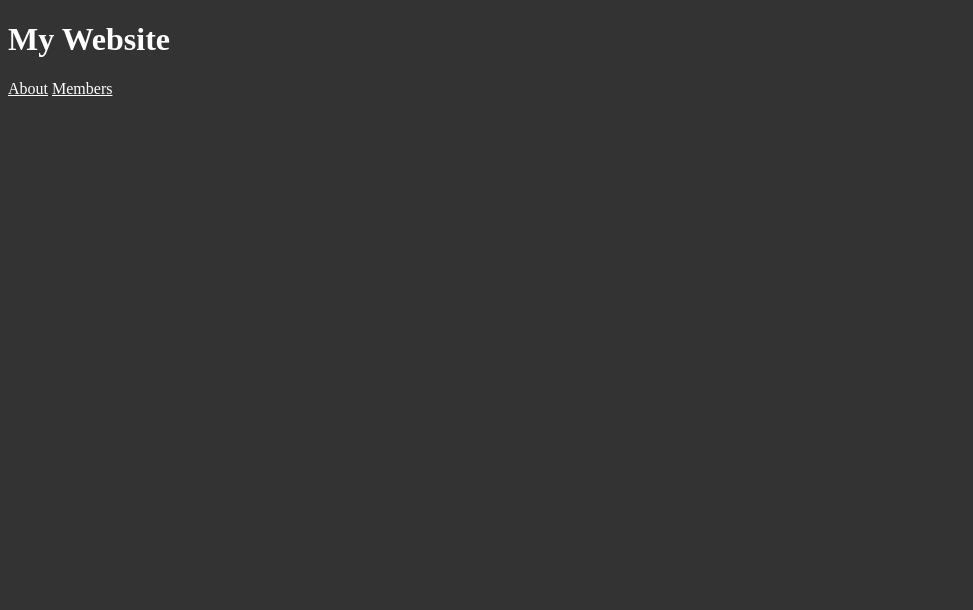
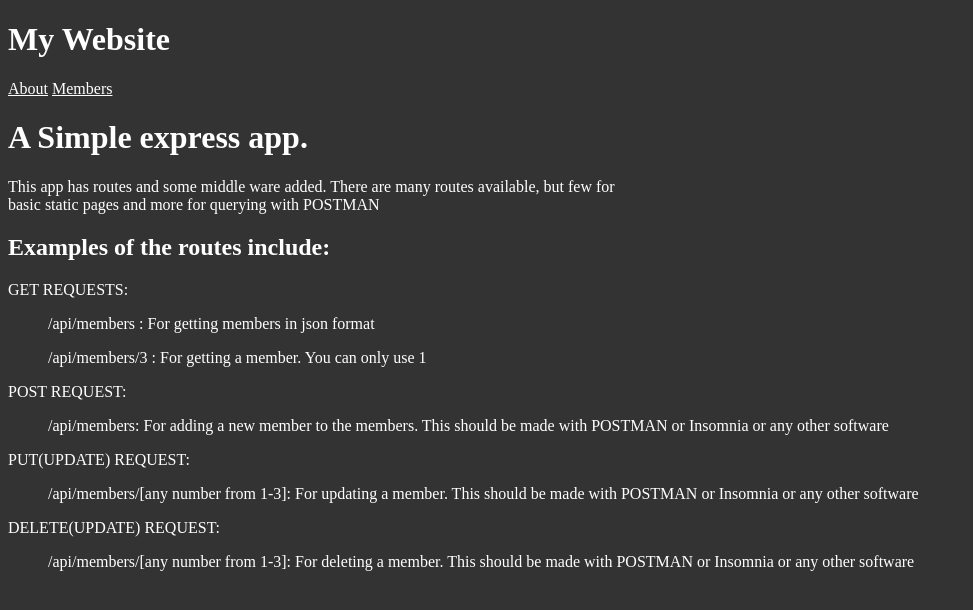
Before and after one commit to Theodore-Kelechukwu-Onyejiaku/a-simple-express-app-with-post-man, a website: page public/index.html in a window 1280 px wide. Shown: the whole page, without its empty margins (0-973 px from the left). Drawn offline with Linux system fonts and the light colour scheme.

Commit message:
add README.md

```diff
--- a/public/css/style.css
+++ b/public/css/style.css
@@ -6,3 +6,8 @@ body{
 a {
     color:white;
 }
+
+p{
+    width: 50%;
+    text-align:left;
+}
--- a/public/index.html
+++ b/public/index.html
@@ -11,5 +11,47 @@
     <h1>My Website</h1>
     <a href="about.html">About</a>
     <a href="/api/members">Members</a>
+<div>
+<h1>A Simple express app.</h1>
+<div>
+    <p>
+        This app has routes and some middle ware added.
+There are many routes available, but few for basic static pages and more for querying with POSTMAN
+    </p>
+</div>
+<div>
+    <h2>
+        Examples of the routes include:
+    </h2>
+    <div>
+        <p>
+            GET REQUESTS:
+             <blockquote> /api/members : For getting members in json format</blockquote>
+             <blockquote>/api/members/3 : For getting a member. You can only use 1</blockquote>
+        </p>
+        <p>
+            POST REQUEST:
+            <blockquote>
+                /api/members: For adding a new member to the members. This should be made with POSTMAN or Insomnia or any other software
+            </blockquote>
+        </p>
+        <p>
+            PUT(UPDATE) REQUEST:
+            <blockquote>
+                /api/members/[any number from 1-3]: For updating a member. This should be made with POSTMAN or Insomnia or any other software
+            </blockquote>
+        </p>
+        <p>
+            DELETE(UPDATE) REQUEST:
+            <blockquote>/api/members/[any number from 1-3]: For deleting a member. This should be made with POSTMAN or Insomnia or any other software</blockquote>
+
+        </p>
+    </div>
+</div>
+
+
+
+
+</div>
 </body>
 </html>
```
Also changed, not shown: README.md (added).
